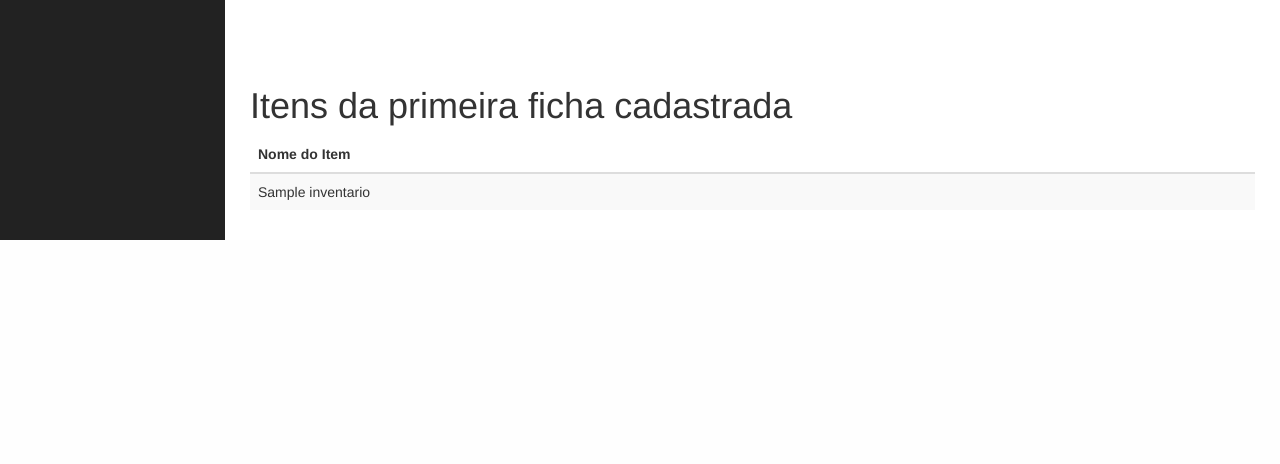
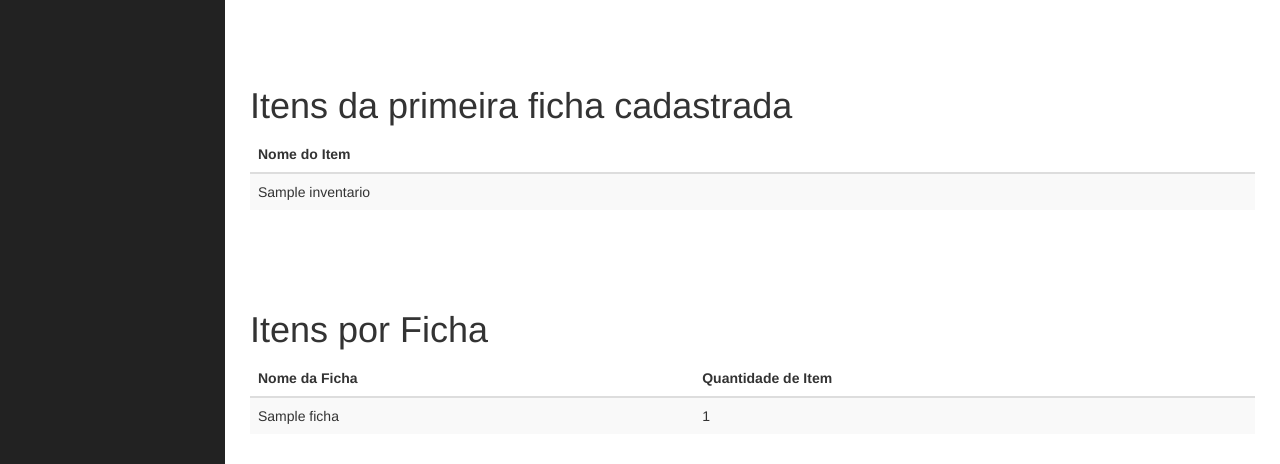
Before and after one commit to Jmallone/Caderneta, a PHP site: page /?site=sobre in a window 1280 px wide. Shown: the part 1014-1478 px from the top of the page. Before the commit the page ends 1254 px from the top, so only its background shows below. Run offline with PHP 8.4, Linux system fonts and the light colour scheme; tables that the repository leaves empty hold one stand-in row (values such as "Sample post"); grey boxes labelled with a size stand in for pictures from a placeholder-image service; some libraries are stand-ins or nearby versions.

Commit message:
Adicionando algumas Consultas

```diff
--- a/Caderneta/sobre.php
+++ b/Caderneta/sobre.php
@@ -310,6 +310,44 @@ AND F.idFicha = '1'";
 
   </tbody>
 </table>
+
+
+
+
+<br><br><br>
+<table class="table table-striped table-inverse">
+  <h1>  Itens por Ficha </h1>
+  <thead class="thead-inverse">
+    <tr>
+      <th>Nome da Ficha</th>
+      <th>Quantidade de Item</th>
+    </tr>
+  </thead>
+  <tbody>
+
+    <?php
+    $sql = "SELECT F.nomeFicha, COUNT(F.nomeFicha)from inventario I, ficha F
+where I.Ficha_idFicha = F.idFicha GROUP BY F.nomeFicha ";
+    $result = $conn->query($sql);
+
+    if ($result->num_rows > 0) {
+      // output data of each row
+      while($row = $result->fetch_assoc()) {
+        echo "    <tr>
+              <td>".$row["nomeFicha"]."</td>
+              <td>".$row["COUNT(F.nomeFicha)"]."</td>
+            </tr>";
+
+      }
+    } else {
+      echo "Nao encontrado";
+    }
+
+    ?>
+
+  </tbody>
+</table>
+
 <!-- /.row -->
 
             </div>
```
